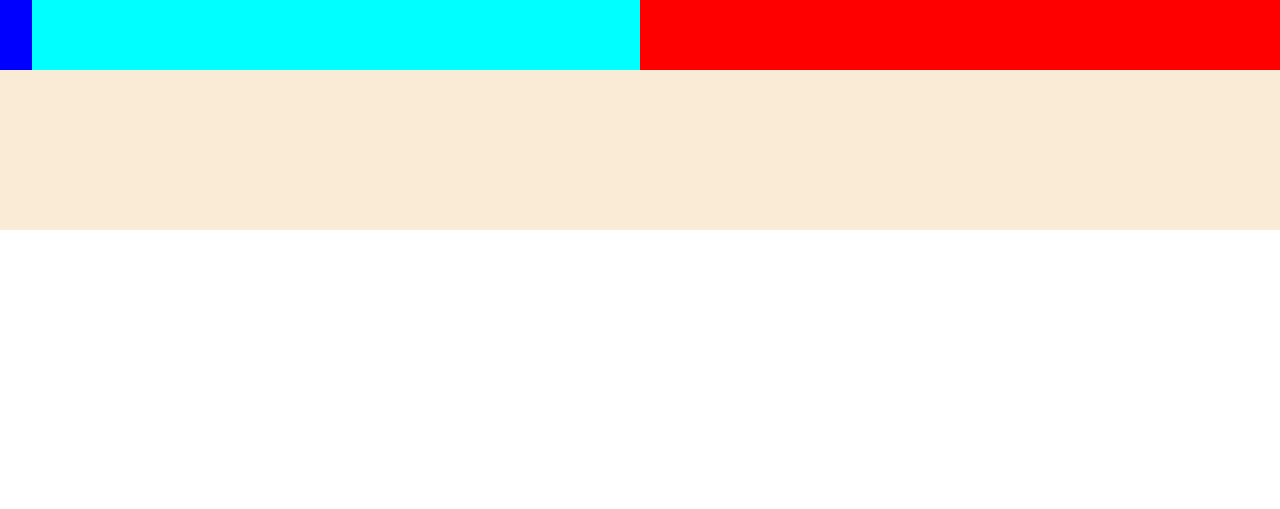
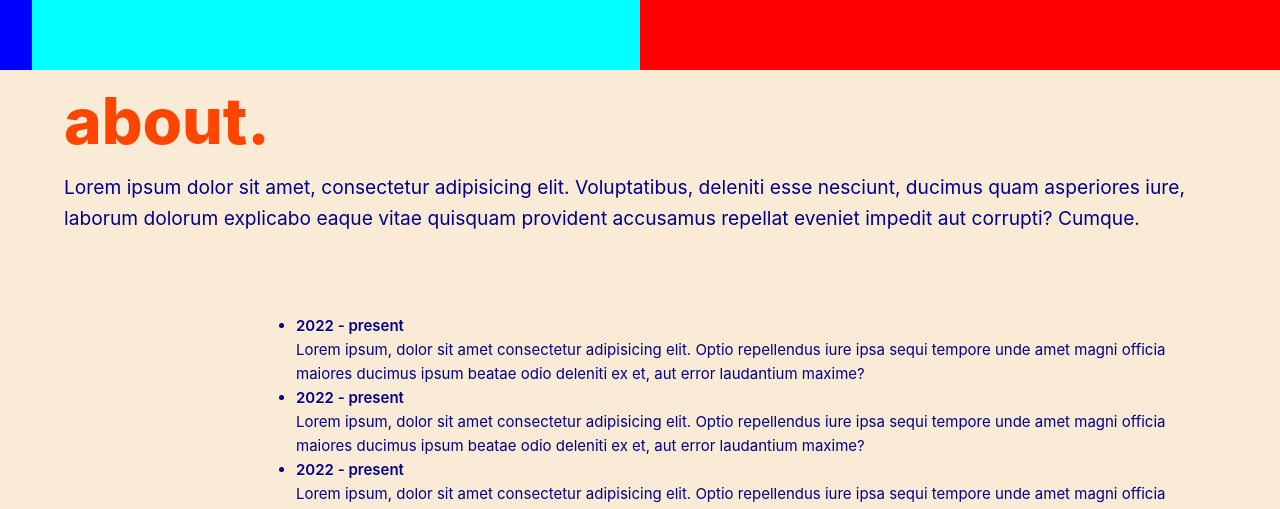
Before and after one commit to atoms-formazione/vue-portfolio, a Vue app: page / in a window 1280 px wide. Shown: the part 713-1222 px from the top of the page. Before the commit the page ends 943 px from the top, so only its background shows below. Built offline with nearby package versions, Linux system fonts and the light colour scheme.

Commit message:
25/01/23 mattina

```diff
--- a/src/App.vue
+++ b/src/App.vue
@@ -1,5 +1,6 @@
 <script setup lang="ts">
 import { RouterLink, RouterView } from 'vue-router'
+import AboutSection from './components/aboutSection.vue';
 import NavBar from './components/navbar.vue'
 import theHero from './components/theHero.vue'
 
@@ -11,6 +12,7 @@ import theHero from './components/theHero.vue'
   </header>
   <body>
     <theHero></theHero>
+    <AboutSection></AboutSection>
   </body>
 
   <!-- <RouterView /> -->
--- /dev/null
+++ b/src/components/aboutSection.vue
@@ -0,0 +1,22 @@
+<template>
+      <div class="flex-container">
+
+        <div class="titleText">
+            <TitleText></TitleText>
+        </div>
+        <div class="jobList">
+            <JobList></JobList>
+        </div>
+    </div>
+</template>
+
+<script setup lang="ts">
+import JobList from './jobList.vue';
+import TitleText from './titleText.vue';
+
+
+</script>
+
+<style scoped>
+
+</style>s
--- /dev/null
+++ b/src/components/jobList.vue
@@ -0,0 +1,33 @@
+<template>
+    <div class="joblist-container">
+        <ul>
+            <li> <span>2022 - present </span>
+            <p>Lorem ipsum, dolor sit amet consectetur adipisicing elit. Optio repellendus iure ipsa sequi tempore unde amet magni officia maiores ducimus ipsum beatae odio deleniti ex et, aut error laudantium maxime?</p>
+            </li>
+            <li><span>2022 - present </span>
+            <p>Lorem ipsum, dolor sit amet consectetur adipisicing elit. Optio repellendus iure ipsa sequi tempore unde amet magni officia maiores ducimus ipsum beatae odio deleniti ex et, aut error laudantium maxime?</p>
+            </li>
+            <li><span>2022 - present </span>
+            <p>Lorem ipsum, dolor sit amet consectetur adipisicing elit. Optio repellendus iure ipsa sequi tempore unde amet magni officia maiores ducimus ipsum beatae odio deleniti ex et, aut error laudantium maxime?</p>
+            </li>
+        </ul>
+
+    </div>
+</template>
+
+<script setup lang="ts">
+
+</script>
+
+<style scoped>
+.joblist-container{
+  margin-top: 5rem;
+  margin-left: 20%;
+  margin-right: 5%;
+  }
+
+  .joblist-container > ul > li > span{
+    font-weight: 600;
+  }
+
+</style>
--- /dev/null
+++ b/src/components/titleText.vue
@@ -0,0 +1,29 @@
+<template>
+    <div class="container">
+        <strong class="sectionTitle"> {{ sectionTitle }} </strong>
+        <p>Lorem ipsum dolor sit amet, consectetur adipisicing elit. Voluptatibus, deleniti esse nesciunt, ducimus quam asperiores iure, laborum dolorum explicabo eaque vitae quisquam provident accusamus repellat eveniet impedit aut corrupti? Cumque.</p>
+    </div>
+</template>
+
+<script setup lang="ts">
+const sectionTitle = "about.";
+</script>
+
+<style scoped>
+.sectionTitle{
+    width: 100%;
+    font-size: 4rem;
+    font-weight: 800;
+    word-wrap: break-word;
+    color: orangered;
+}
+.container{
+
+margin-left: 5%;
+margin-right: 5%;
+}
+
+.container > p {
+    font-size: 1.2rem;
+}
+</style>
```
